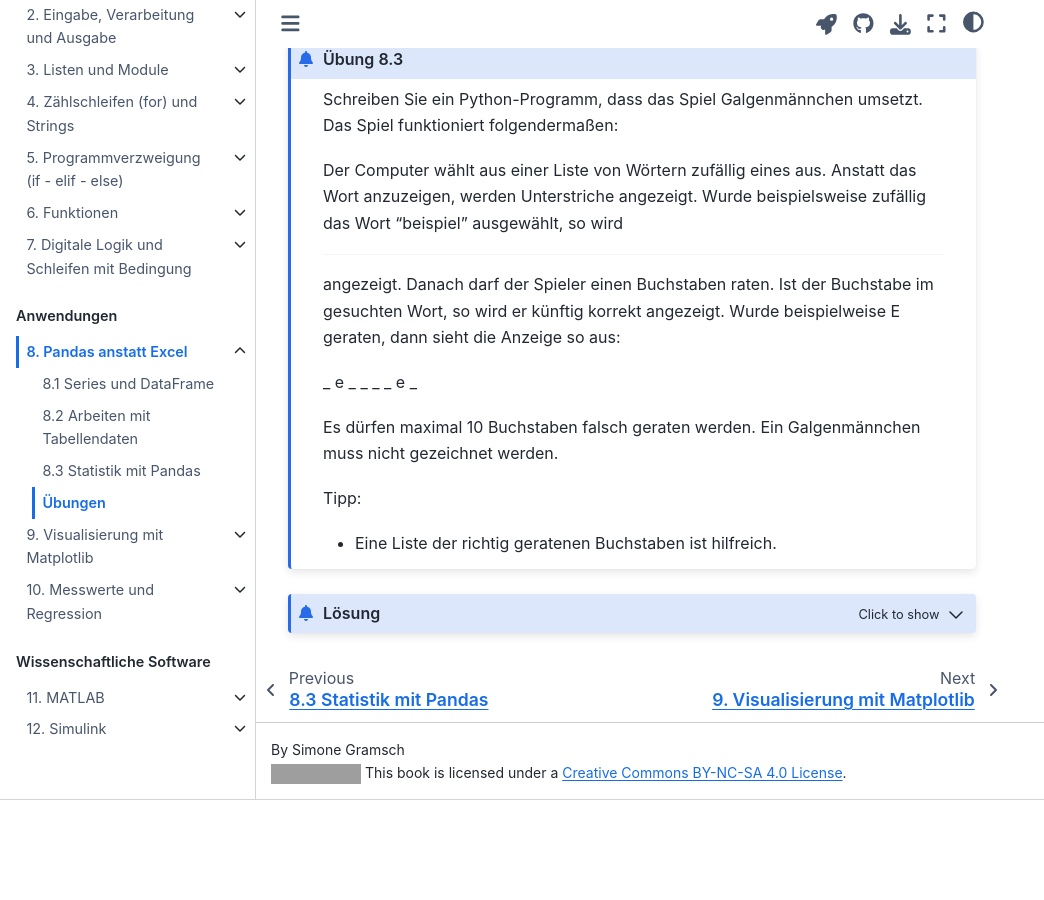
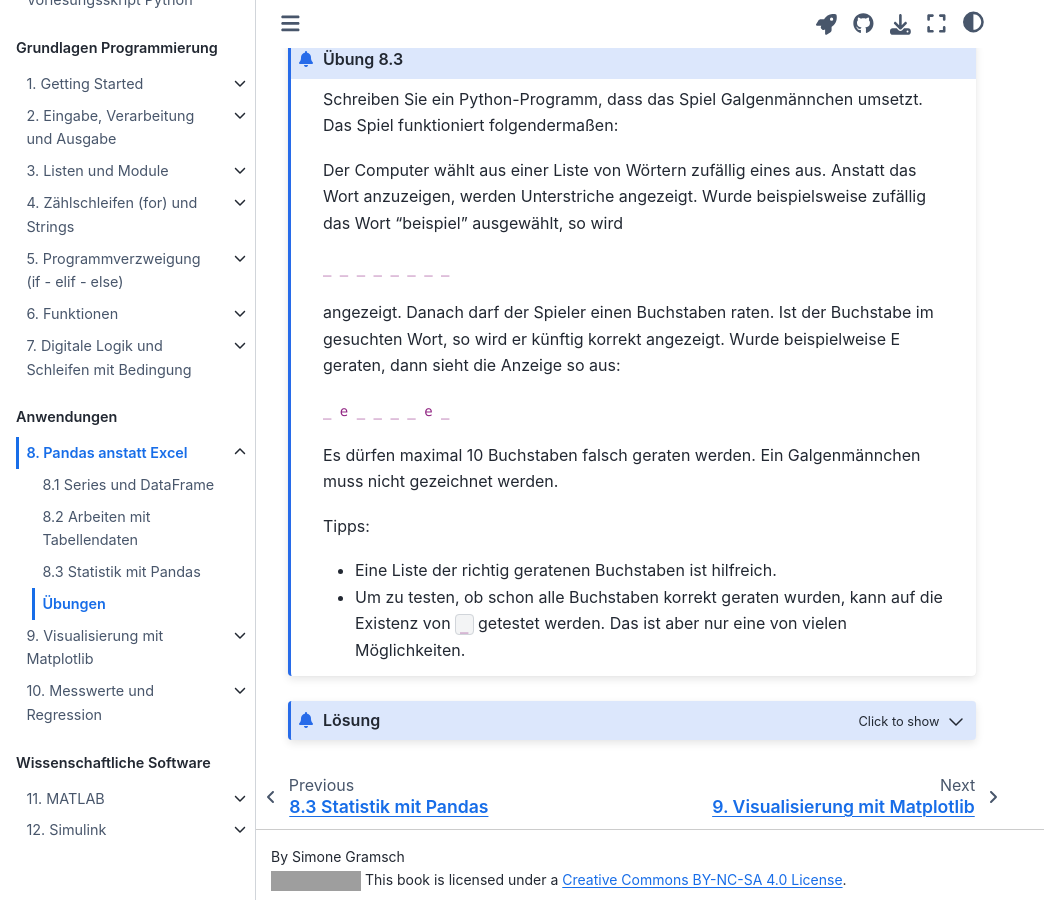
Before and after one commit to gramschs/book_python, a Jupyter Book: the page built from doc/chapter08/chapter08_sec04.md, in a window 1280 px wide and 900 px high, scrolled down 873 px. Shown: the whole window, without its empty margins (0-1044 px from the left). Built offline with Jupyter Book 1.0.4 settings and Sphinx 7.4.7 and the Sphinx Book theme 1.1.4, drawn with Linux system fonts in a browser that asks for light colours; before the commit the page ends 1673 px from its top, so only the background shows below that; grey boxes are pictures that could not be loaded.

Commit message:
typo fixed

`````diff
--- a/doc/chapter08/chapter08_sec04.md
+++ b/doc/chapter08/chapter08_sec04.md
@@ -79,19 +79,22 @@
 Wort anzuzeigen, werden Unterstriche angezeigt. Wurde beispielsweise zufällig
 das Wort "beispiel" ausgewählt, so wird
 
-_ _ _ _ _ _ _ _
+<code>_ _ _ _ _ _ _ _ </code>
 
 angezeigt. Danach darf der Spieler einen Buchstaben raten. Ist der Buchstabe im
 gesuchten Wort, so wird er künftig korrekt angezeigt. Wurde beispielweise E
 geraten, dann sieht die Anzeige so aus:
 
-_ e _ _ _ _ e _
+<code>_ e _ _ _ _ e _</code>
 
 Es dürfen maximal 10 Buchstaben falsch geraten werden. Ein Galgenmännchen muss
 nicht gezeichnet werden.
 
-Tipp:
+Tipps:
 * Eine Liste der richtig geratenen Buchstaben ist hilfreich.
+* Um zu testen, ob schon alle Buchstaben korrekt geraten wurden, kann auf die
+  Existenz von `_` getestet werden. Das ist aber nur eine von vielen
+  Möglichkeiten.
 ```
 
 ````{admonition} Lösung
`````
